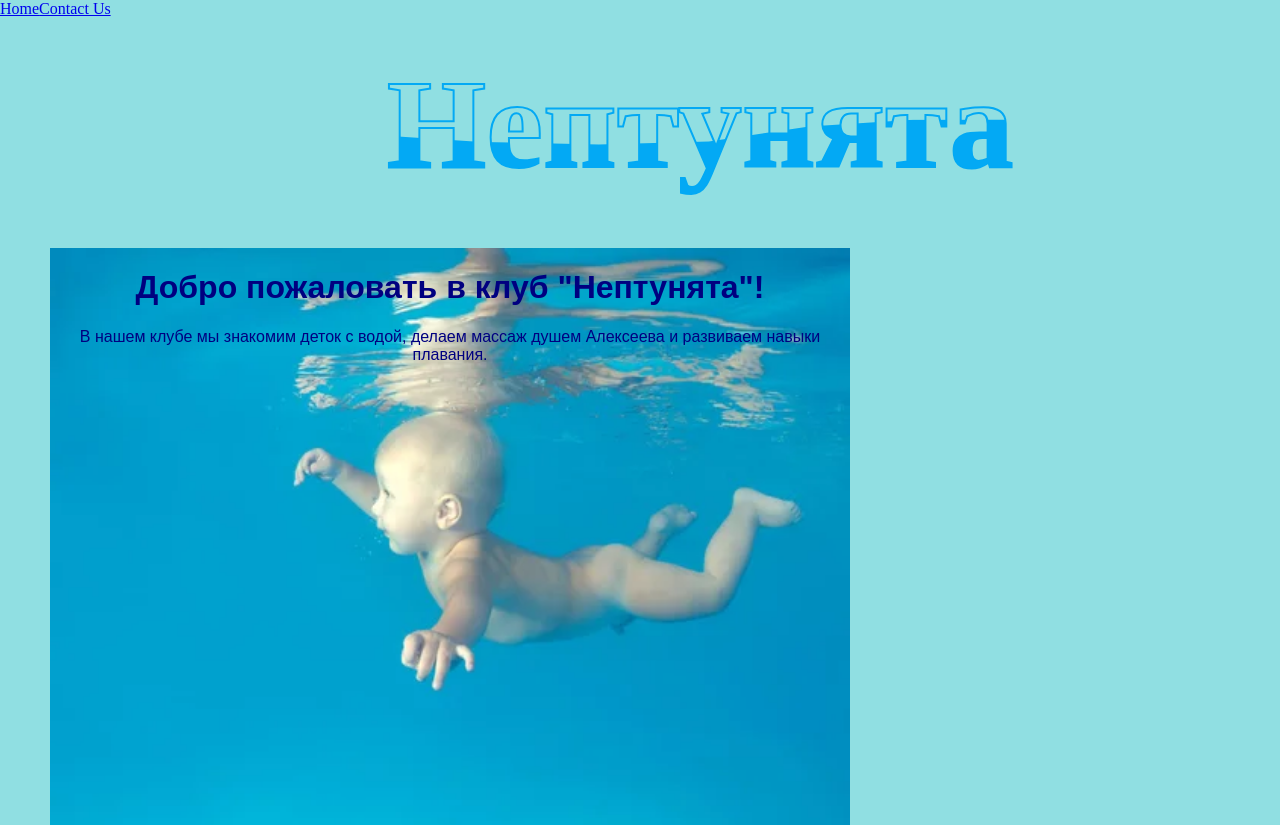
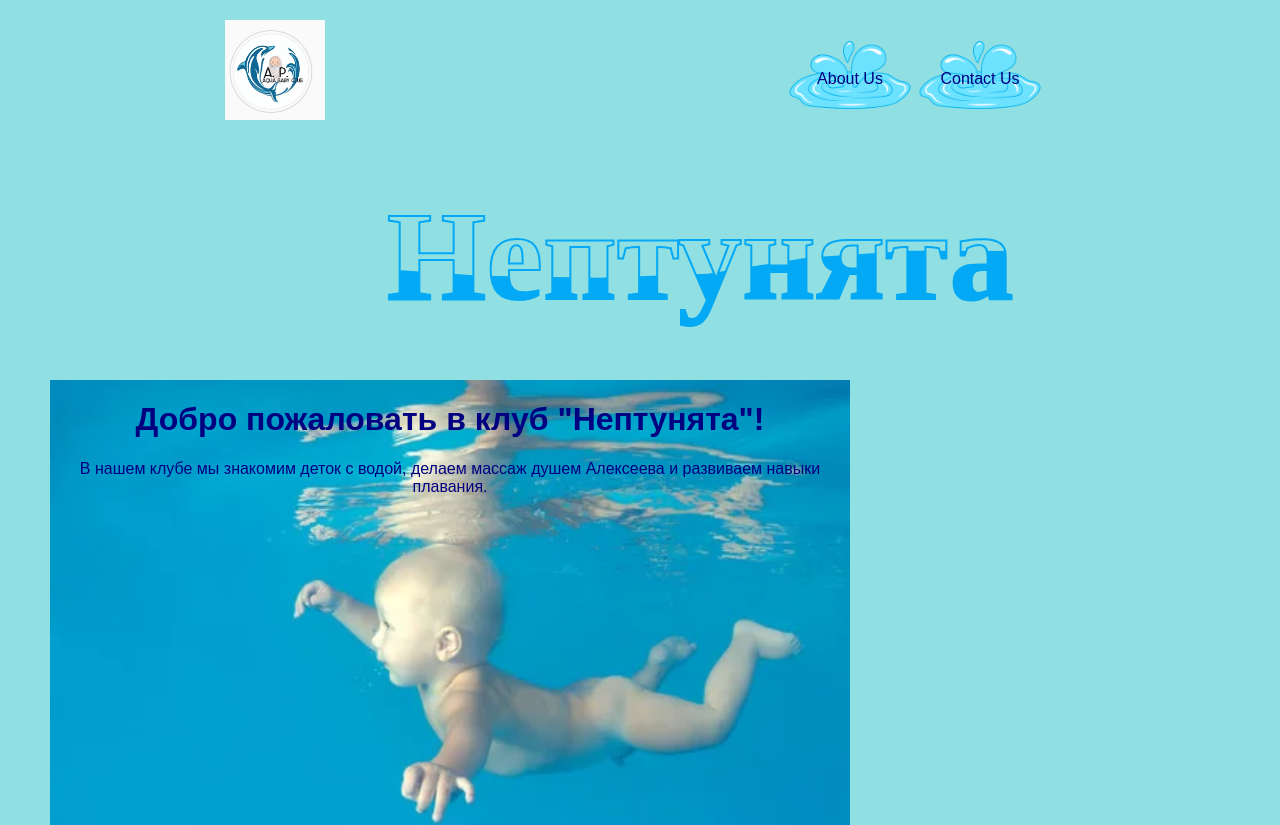
Before and after one commit to RinaKovri/aqua_club, a React (Create React App) app: page / in a window 1280 px wide. Shown: the top 825 px of the page. Built offline with nearby package versions, Linux system fonts and the light colour scheme.

Commit message:
added background img to navbar links

```diff
--- a/src/components/navbar/navbar.module.scss
+++ b/src/components/navbar/navbar.module.scss
@@ -1,11 +1,48 @@
 .container {
+    width: 100%;
     display: flex;
     flex-direction: row;
     flex-wrap: wrap;
- width: 100%;
+    justify-content: space-around;
 }
 
-.navList {
-    display: block;
-    justify-content: space-between;
+.logo {
+    width: 100px;
+    height: 100px;
+    margin-top: 20px;
+    background-image: url(logo.png);
+    background-repeat: no-repeat;
+    background-size: cover;
 }
+
+.navlinks {
+    display: inline-block;
+    width: 130px;
+    height: 70px;
+    list-style: none;
+    background-image: url(splash.png);
+    background-repeat: no-repeat;
+    background-size: cover;
+    text-align: center;
+    font-family: 'Just Add Water', sans-serif;
+    color: navy;
+    padding-top: 60px;
+}
+.links {
+    padding: 10px;
+}
+a:link {
+    text-decoration: none;
+}
+
+a:visited {
+    text-decoration: none;
+}
+
+a:hover {
+    text-decoration: underline;
+}
+
+a:active {
+    text-decoration: underline;
+}
--- a/src/components/navbar/navbar.tsx
+++ b/src/components/navbar/navbar.tsx
@@ -9,9 +9,10 @@ type NavbarProps = {
 const Navbar: React.FC<NavbarProps> = () => {
   return (
     <div className={styles.container}>
-      <div className={styles.navList}>
-      <Link to="/">Home</Link>
-      <Link to="/first">Contact Us</Link>
+      <Link className={styles.logo} to='/'></Link>
+      <div className={styles.links}>
+        <Link className={styles.navlinks} to="aboutUs">About Us</Link>
+        <Link className={styles.navlinks} to="contactUs">Contact Us</Link>
       </div>
     </div>
   )
```
Also changed, not shown: src/components/navbar/logo.png (added), src/components/navbar/splash.png (added).
